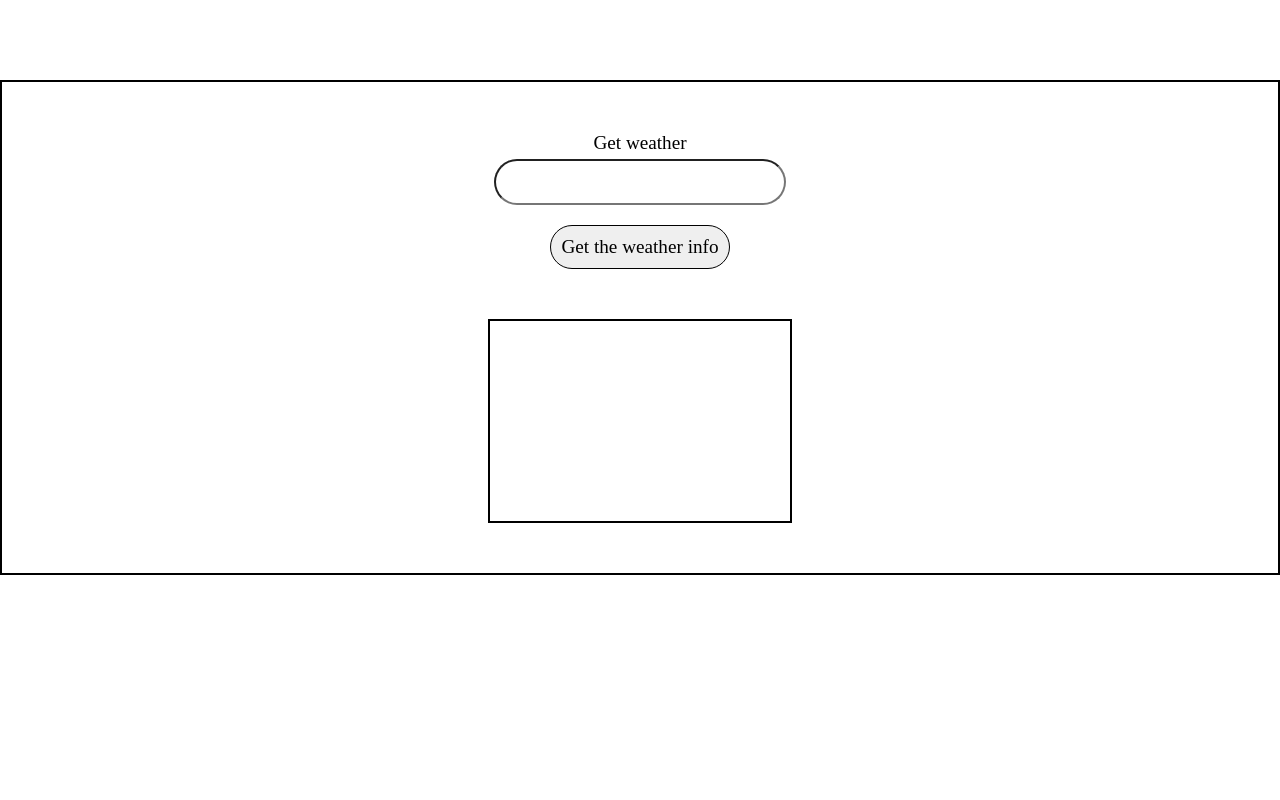
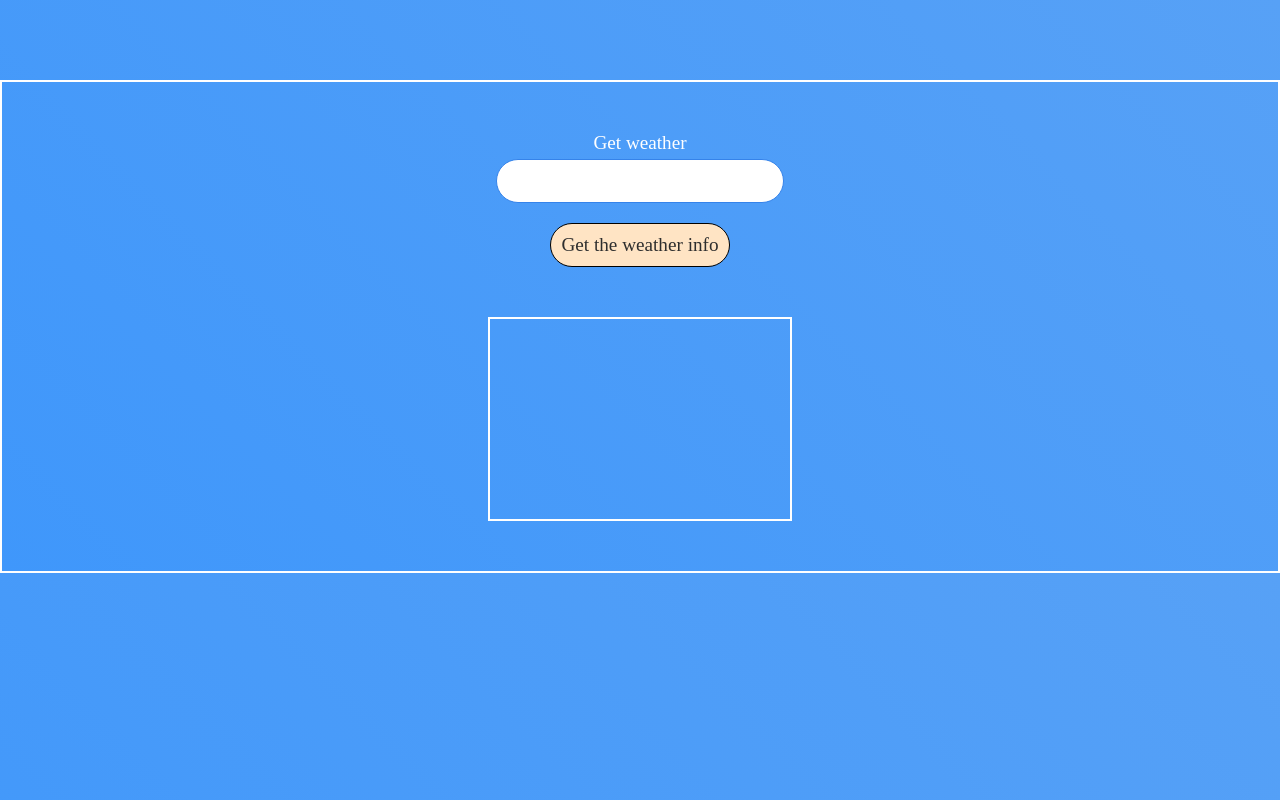
Before and after one commit to Ahmed-Seleem01/top-weather, a website built with webpack: page dist/index.html in a window 1280 px wide. Built offline with nearby package versions, Linux system fonts and the light colour scheme.

Commit message:
Set colors

```diff
--- a/src/style.scss
+++ b/src/style.scss
@@ -4,6 +4,12 @@ flex-package{
  justify-content: center;
  align-items: center;
 }
+
+body{
+  background: linear-gradient(45deg, rgb(63, 151, 251),rgb(87, 161, 246));
+  color: white;
+}
+
 .container {
   @extend flex-package;
   padding: 50px;
@@ -26,6 +32,7 @@ flex-package{
 
         input{
           width: 100%;
+          border: 1px solid rgb(53, 131, 234);
           border-radius: 50px;
           padding: 10px;
           text-align: center;
@@ -37,6 +44,11 @@ flex-package{
         border: 1px solid black;
         border-radius: 40px;
         cursor: pointer;
+        background-color: #ffe4c4;
+        color: rgb(46, 46, 46);
+      }
+      button:active{
+        background-color: lightgreen;
       }
     }
   }
```
